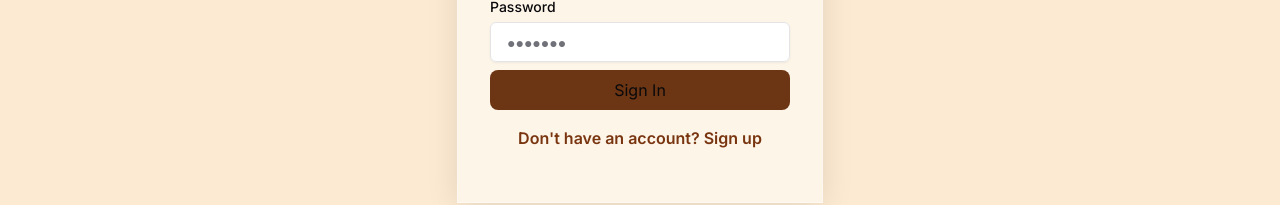
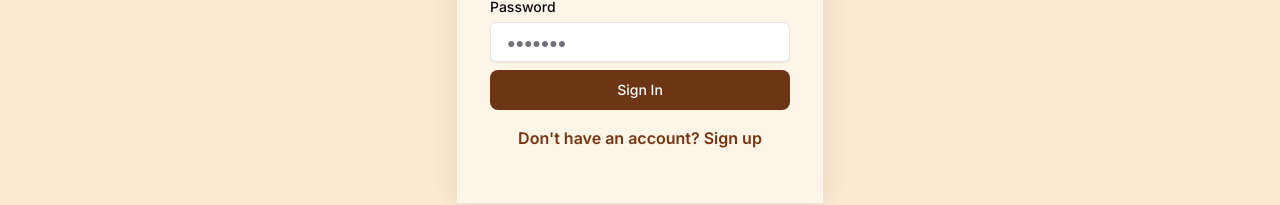
Before and after one commit to mmvergara/diwata-pet-overload, a Next.js app: page /sign-in in a window 1280 px wide. Shown: the part 332-537 px from the top of the page. Built offline with nearby package versions, Linux system fonts and the light colour scheme.

Commit message:
Refactor SubmitButton component to use custom Button component

```diff
--- a/components/SubmitButton.tsx
+++ b/components/SubmitButton.tsx
@@ -2,6 +2,7 @@
 
 import { useFormStatus } from "react-dom";
 import { type ComponentProps } from "react";
+import { Button } from "./ui/button";
 
 type Props = ComponentProps<"button"> & {
   pendingText: string;
@@ -11,8 +12,8 @@ export function SubmitButton({ children, pendingText, ...props }: Props) {
   const { pending } = useFormStatus();
 
   return (
-    <button {...props} type="submit" aria-disabled={pending}>
+    <Button {...props} type="submit" aria-disabled={pending}>
       {pending ? pendingText : children}
-    </button>
+    </Button>
   );
 }
```
